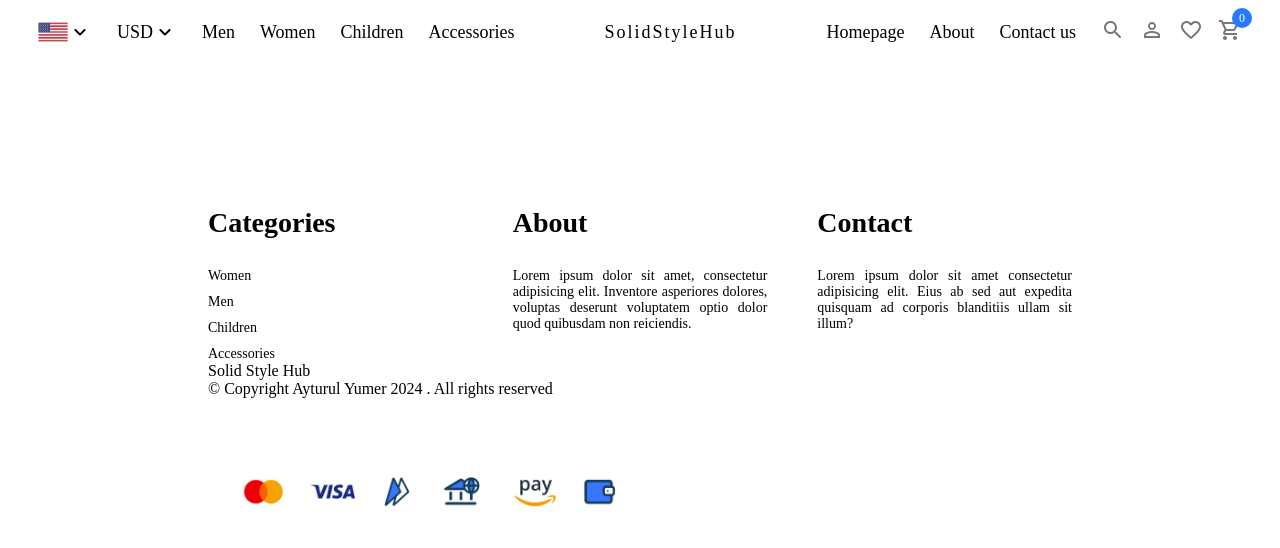
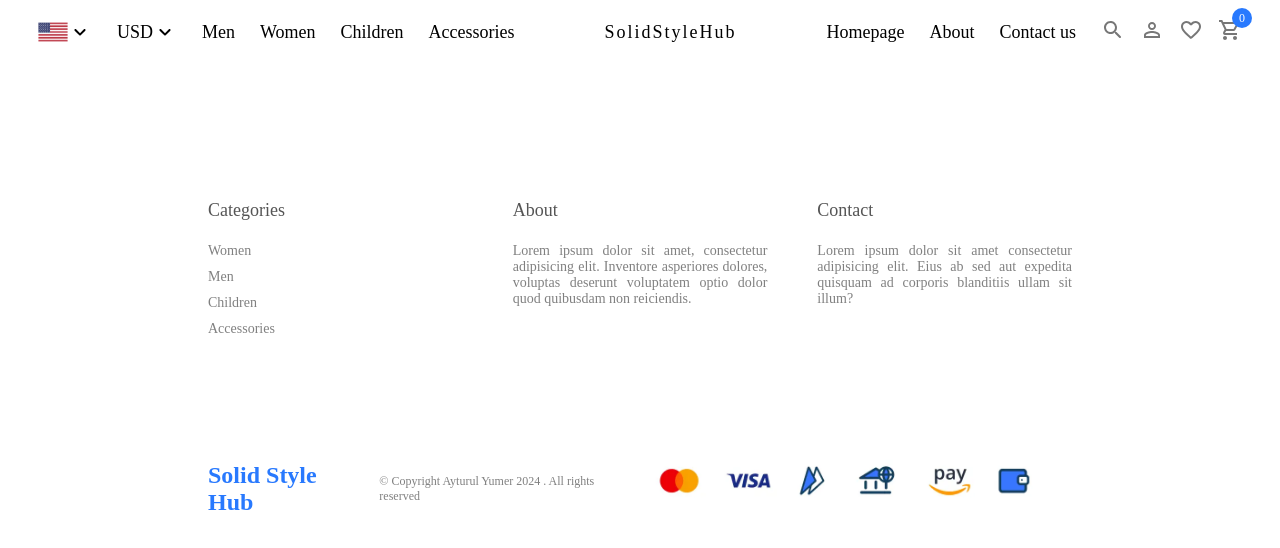
Before and after one commit to ayturulyumer/SolidStyleHub, a React (Vite) app in the folder client/: page / in a window 1280 px wide. Shown: the top 548 px of the page. Built offline with nearby package versions, Linux system fonts and the light colour scheme.

Commit message:
Add footer css styling

```diff
--- a/client/src/components/Footer/Footer.jsx
+++ b/client/src/components/Footer/Footer.jsx
@@ -26,7 +26,7 @@
             <div className={styles.copyright}> © Copyright Ayturul Yumer 2024 . All rights reserved </div>
         </div>
         <div className={styles.right}>
-            <img src="paymentmethods.png" alt="paymentmethods" height={200}  width={450}/>
+            <img src="paymentmethods.png" alt="paymentmethods" />
         </div>
     </div>
    </div>
--- a/client/src/components/Footer/footer.module.css
+++ b/client/src/components/Footer/footer.module.css
@@ -13,3 +13,43 @@
     text-align: justify;
     font-size: 14px;
 }
+
+.item h1{
+    font-size: 18px;
+    font-weight: 500;
+    color: #555;
+}
+
+.item span{
+    color:gray;
+}
+
+.bottom{
+    display: flex;
+    align-items: center;
+    justify-content: space-between;
+    margin-top: 50px;
+}
+.left{
+display:flex;
+align-items: center;
+}
+
+.logo{
+    color: #2879fe;
+    font-weight: bold;
+    font-size: 24px;
+}
+
+.copyright{
+    margin-left: 20px;
+    font-size: 12px;
+    color: gray;
+}
+.right{
+
+}
+
+.right img{
+    height: 200px;
+}
```
